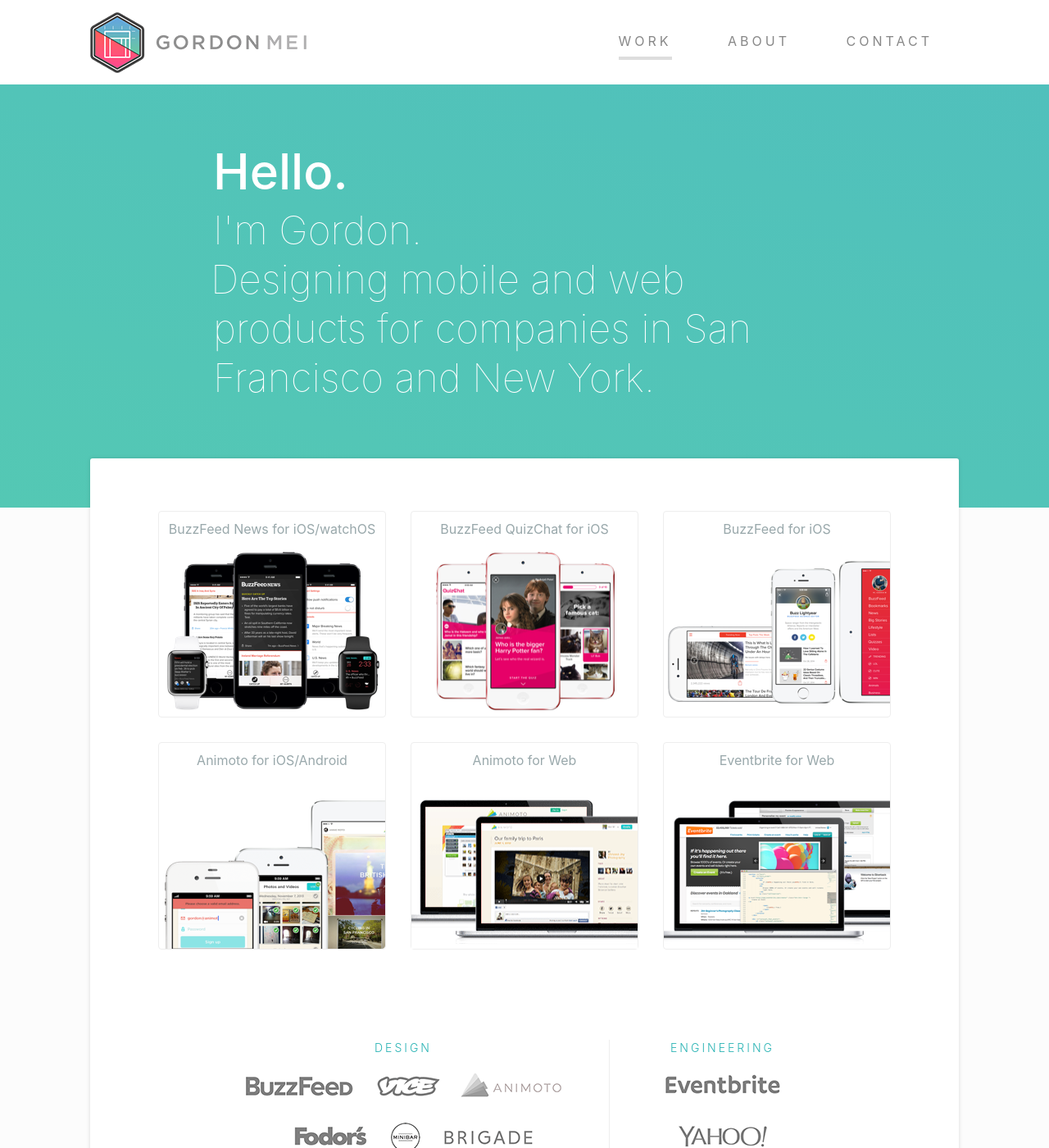
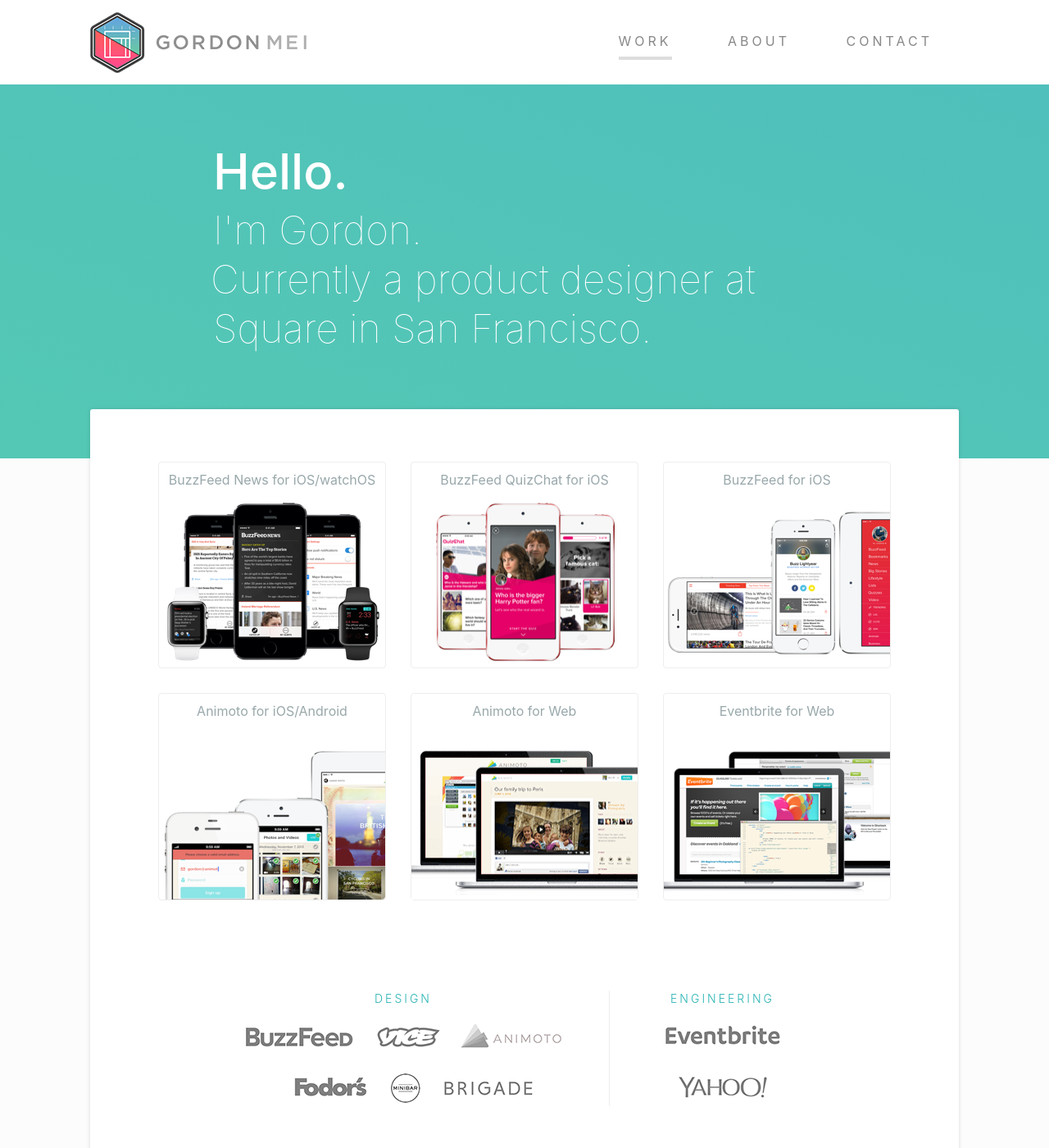
Before and after one commit to gordo/gordonmei.com, a Jekyll site: the page built from index.html, in a window 1280 px wide and 1400 px high. Shown: the whole window at 82% size. Built offline with Jekyll 4.4.1, drawn with Linux system fonts in a browser that asks for light colours; nearby versions of some CDN libraries; some of the changed text lies outside the part shown.

Commit message:
little content updates

```diff
--- a/_includes/footer.html
+++ b/_includes/footer.html
@@ -18,7 +18,7 @@
             </nav>
 
             <p id="sosumi">
-                2016. Gordon Mei. <a href="http://journey.gordonmei.com" title="The Journey">Yours truly.</a>
+                2016. Gordon Mei. Crafted by <a href="https://github.com/gordo/gordonmei.com" title="How the meat is made.">yours truly.</a>
             </p>
         </footer>
 
--- a/index.html
+++ b/index.html
@@ -13,7 +13,7 @@
                             I'm Gordon.
                         </h3>
                         <h3>
-                            Designing mobile and web products for companies in San Francisco and New York.
+                            Currently a product designer at Square in San Francisco.
                         </h3>
                     </hgroup>
                 </div>
```
